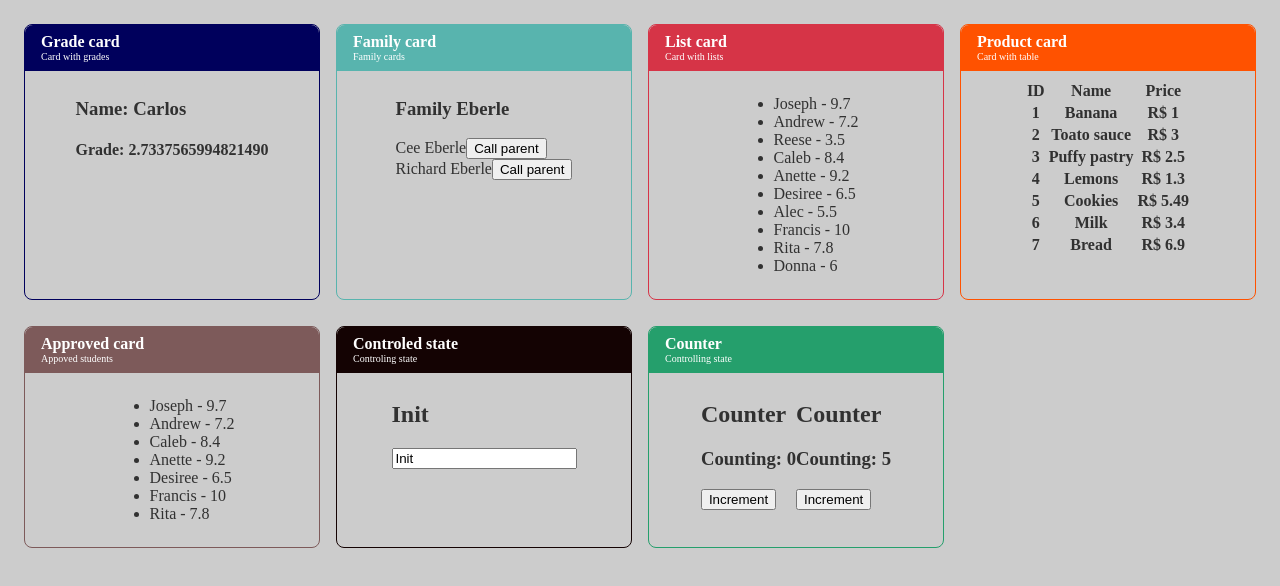
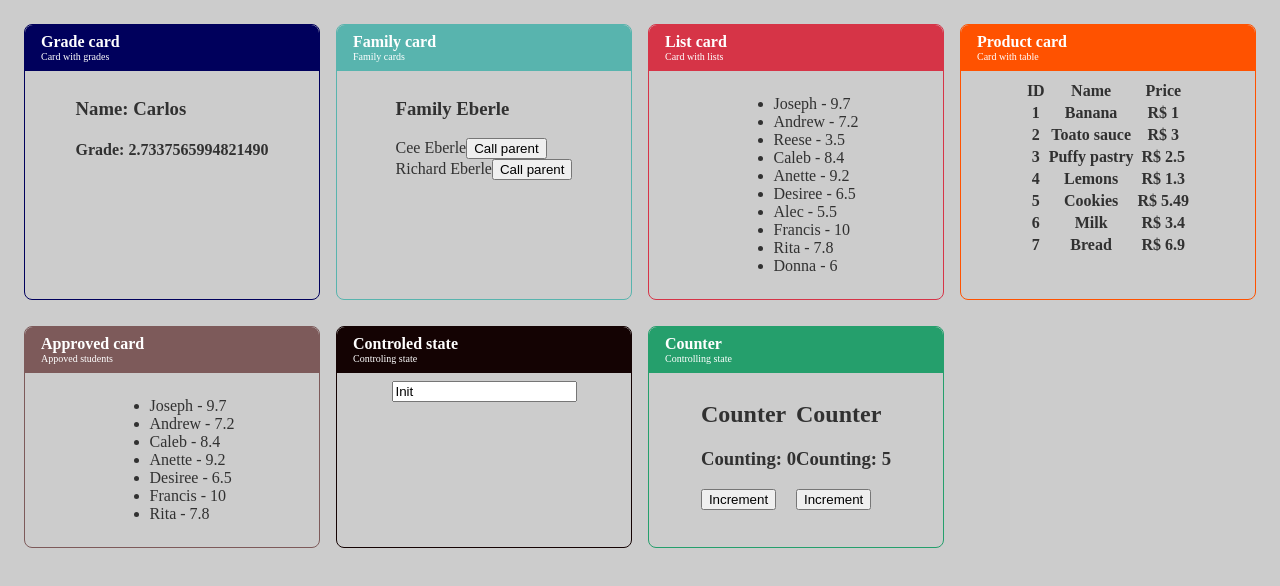
Before and after one commit to pedrovsp/ReactStudies, a React (Create React App) app: page / in a window 1280 px wide. Shown: the top 586 px of the page. Built offline with nearby package versions, Linux system fonts and the light colour scheme.

Commit message:
feat: add number validation on input component

```diff
--- a/src/components/forms/Input/Input.jsx
+++ b/src/components/forms/Input/Input.jsx
@@ -2,17 +2,29 @@ import './Input.css'
 import React, { useState } from 'react'
 
 export default props => {
-    const [value, setValue] = useState("Init");
+    let initValue = ''
+
+    if (props.number) {
+        initValue = 0
+    } else {
+        initValue = 'Init'
+    }
+
+    const [value, setValue] = useState(initValue);
 
     function onChange(event) {
-        setValue(event.target.value);
+        if (props.number) {
+            if (event.target.value.match(/\d+/g)) {
+                setValue(event.target.value);
+            }
+        } else {
+            setValue(event.target.value);
+        }
     }
+
     return (
         <div>
-            <h2>{value}</h2>
-            <div>
-                <input value={value} onChange={onChange}></input>
-            </div>
+            <input value={value} onChange={onChange}></input>
         </div>
     )
 }
```
